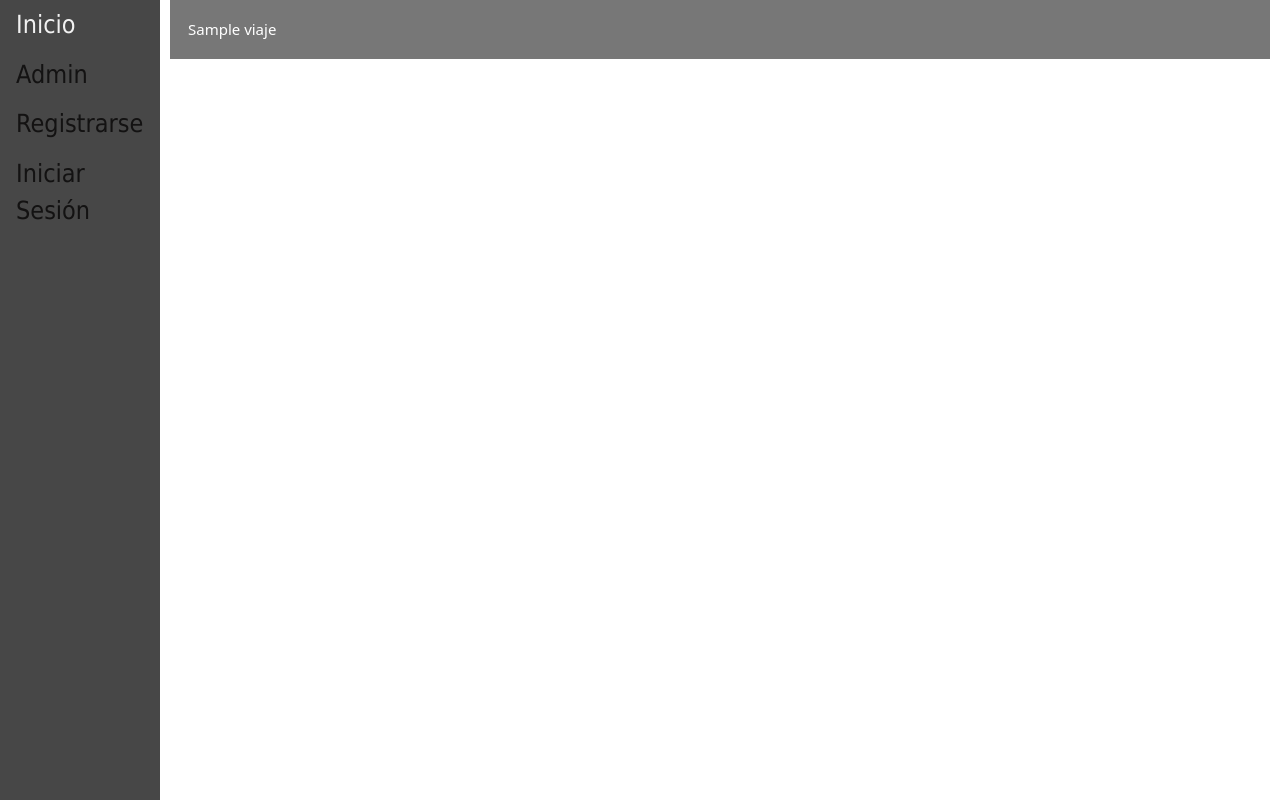
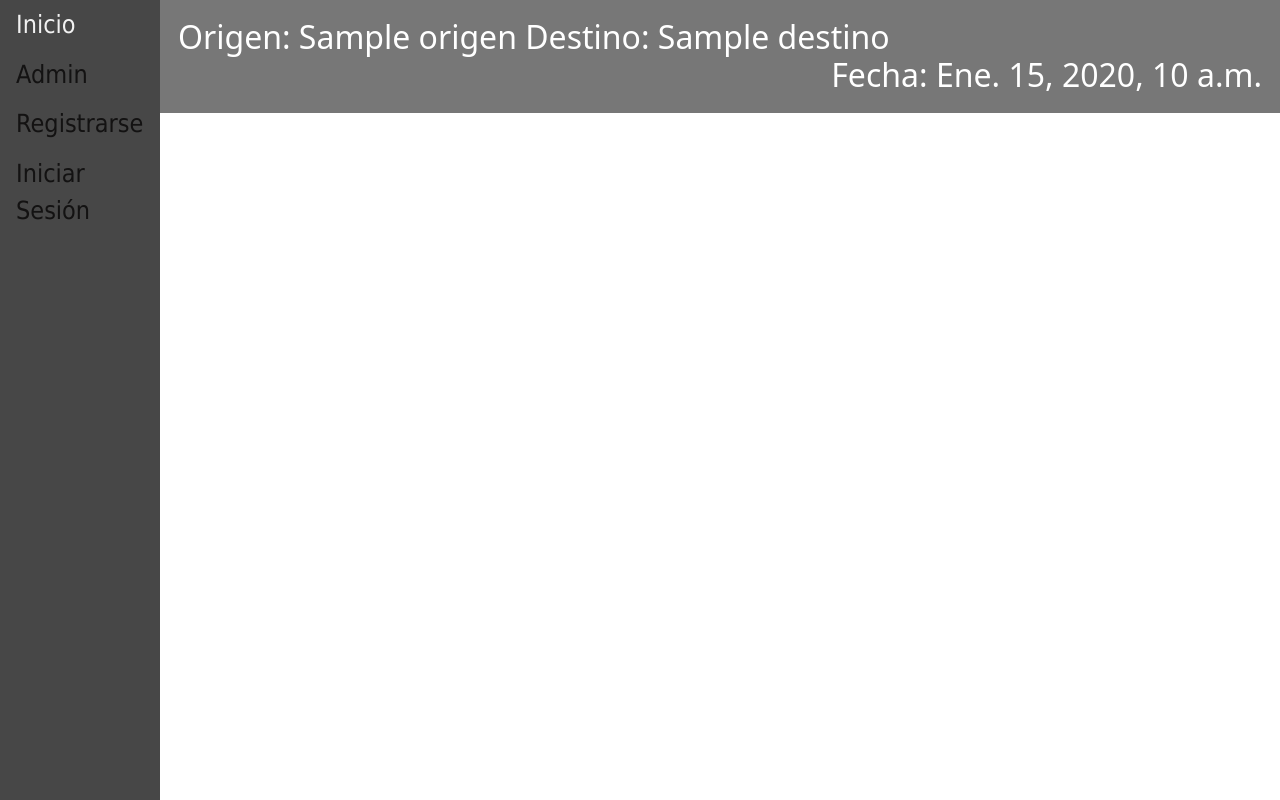
Before and after one commit to tsirigoin/is2-combi19, a Django app: template pagina/main/templates/main/home.html in a window 1280 px wide. Run offline with Django 3.2, Linux system fonts and the light colour scheme; the template is opened without the code that fills it: most values are stand-ins (such as "Sample title", 1, 10 or a date in 2020).

Commit message:
Destalles de diseño
Se ve mas lindo ahora los viajes en la main page

```diff
--- a/pagina/main/templates/main/base.html
+++ b/pagina/main/templates/main/base.html
@@ -27,7 +27,7 @@
 
 	.main {
 		margin-left:160px;
-		padding:0px 10px;
+		padding:0px 0px;
 	}
 </style>
 
--- a/pagina/main/templates/main/home.html
+++ b/pagina/main/templates/main/home.html
@@ -22,6 +22,7 @@
   overflow: hidden;
   background-color: #f1f1f1;
 }
+
 </style>
 
 {% extends 'main/base.html' %}
@@ -30,10 +31,11 @@
 {% block content %}
         {%for viaje in listaViaje %}
             <button type="button"  class="viajeCollapse">
-                {{viaje}}
+                <h2><p style="text-align:left"> Origen: {{viaje.ruta.origen}} Destino: {{viaje.ruta.destino}}
+                  <span style="float:right">Fecha: {{viaje.fecha}}</span></p></h2>
             </button>
             <div class="contenido">
-                <p>testingaaaaaaaaaaaaaaaaaaaaa</p>
+                <h3 style="text-align:left" >{{viaje.descripcion}}<p style="text-align:right">"precio"</p></h3>
             </div>
         {% endfor %}
 
```
Also changed, not shown: pagina/db.sqlite3.
